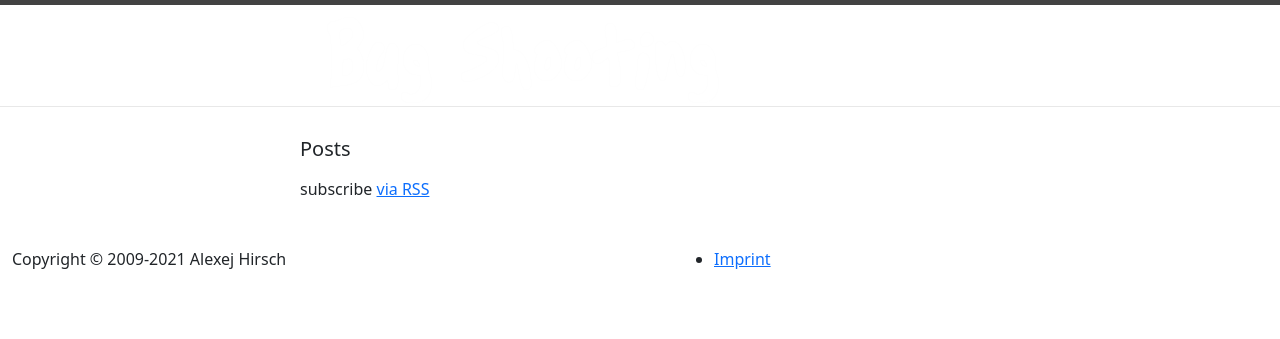
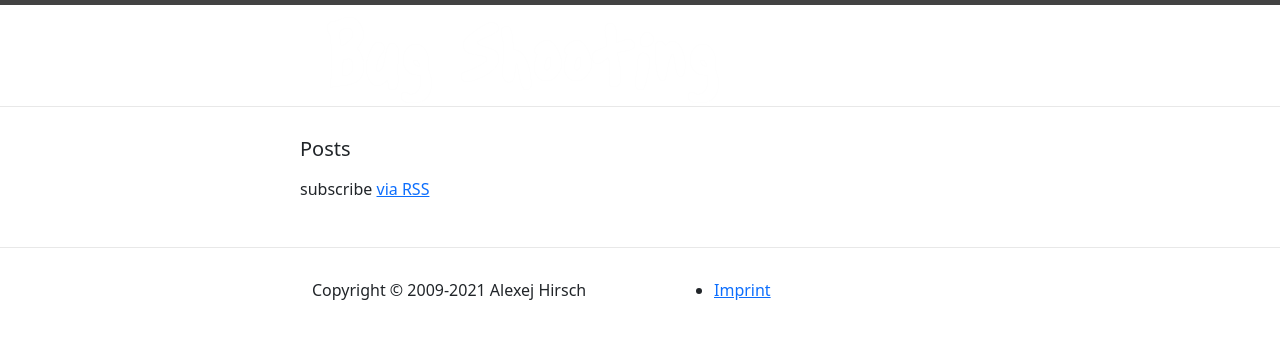
Before and after one commit to BugShooting/BugShooting.Homepage, a Jekyll site: the page built from index.html, in a window 1280 px wide. Shown: the top 339 px of the page. Built offline with Jekyll 4.4.1, drawn with Linux system fonts in a browser that asks for light colours.

Commit message:
Update footer.html

```diff
--- a/_includes/footer.html
+++ b/_includes/footer.html
@@ -1,3 +1,7 @@
+<footer class="site-footer">
+
+  <div class="wrapper">
+
     <div class="container-fluid footer">
 
       <div class="row footer-credit">
@@ -12,3 +16,7 @@
       </div>
 
     </div>
+
+  </div>
+
+</footer>
```
Lines whose indentation alone changed are shown as unchanged.
